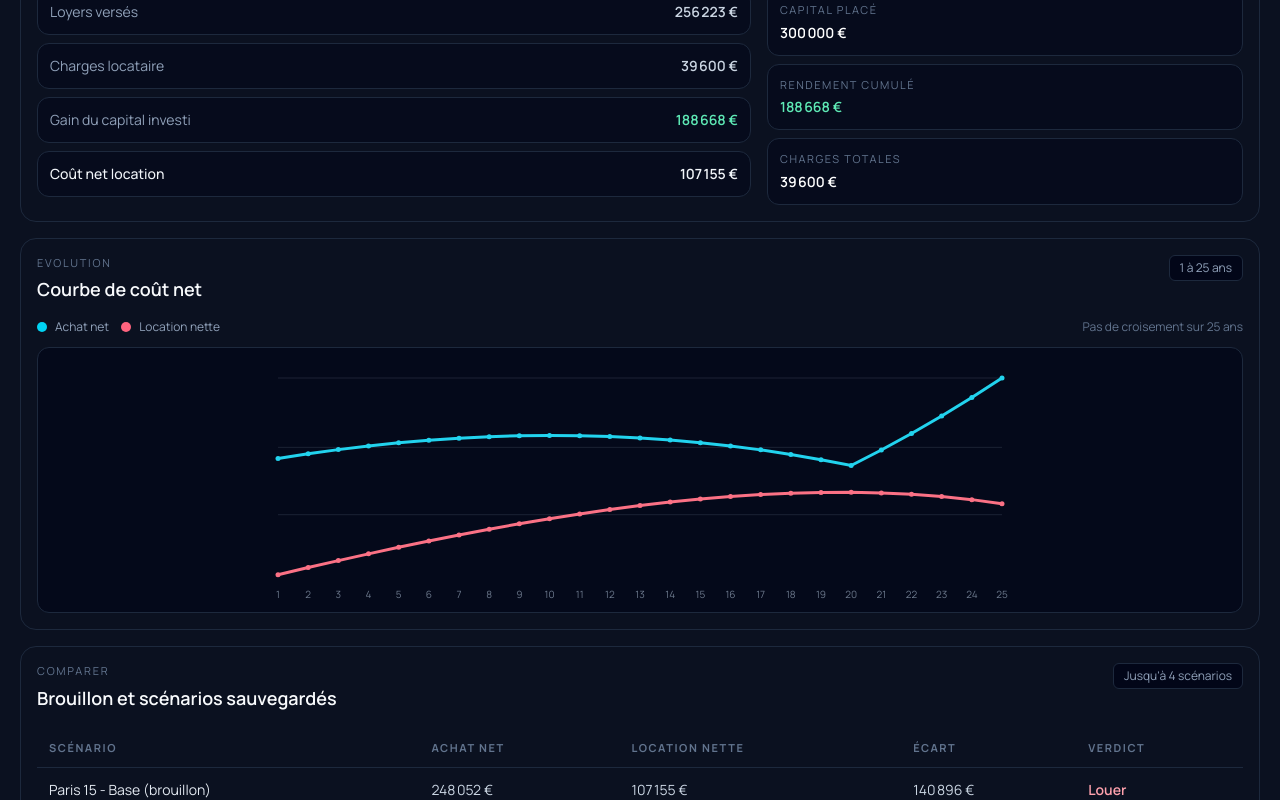
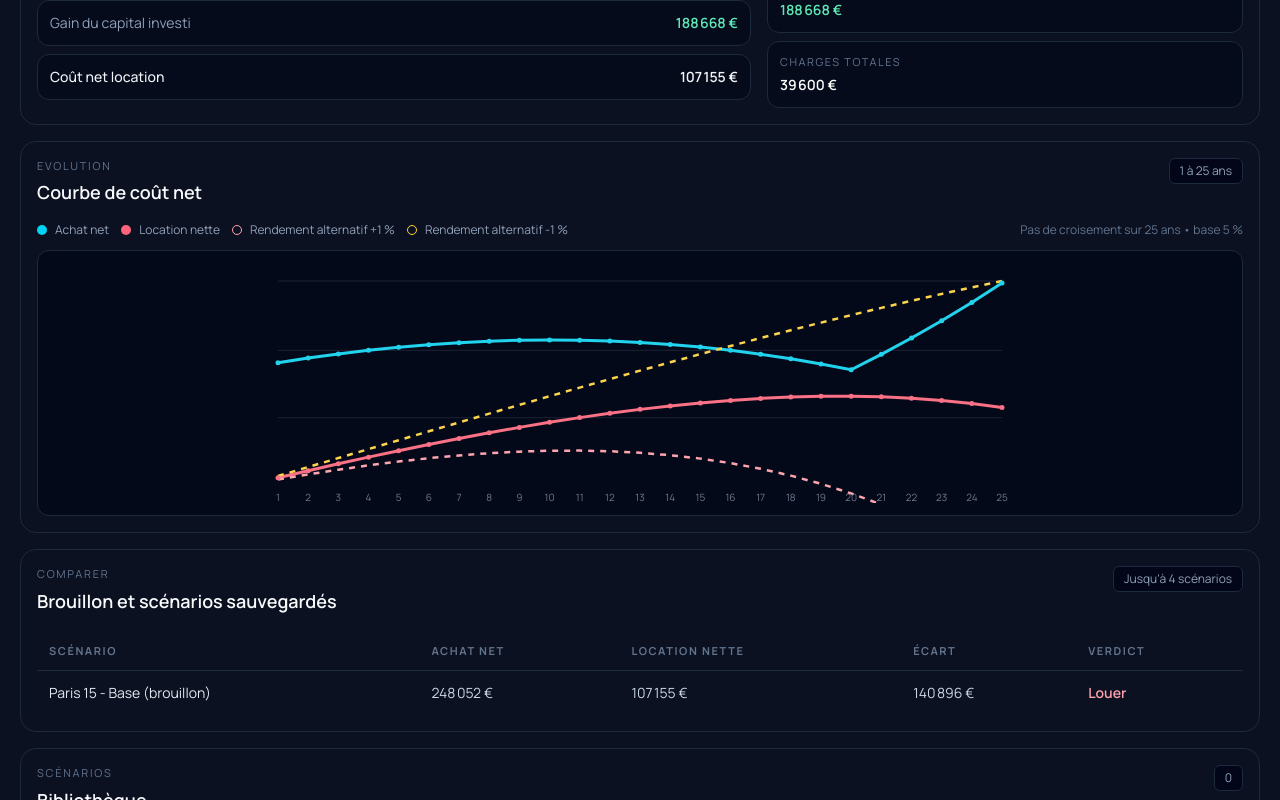
Before and after one commit to amorelpouliquen/acheter-ou-louer, a React (Vite) app: page / in a window 1280 px wide. Shown: the part 1926-2726 px from the top of the page. Built offline with nearby package versions, Linux system fonts and the light colour scheme.

Commit message:
Réorganise affichage hypothèses

```diff
--- a/src/App.jsx
+++ b/src/App.jsx
@@ -565,6 +565,11 @@ function computeTimeline(inputs) {
   return { points, crossoverYear }
 }
 
+function computeSensitivityTimeline(inputs, delta) {
+  const adjustedReturn = Math.max((Number(inputs.opportunityReturn) || 0) + delta, 0)
+  return computeTimeline({ ...inputs, opportunityReturn: adjustedReturn })
+}
+
 function StickySummaryBar({ buyWins, scenario, inputs, formatCurrency, activeSection, onJump }) {
   return (
     <div className="fixed inset-x-0 bottom-0 z-40 border-t border-slate-800 bg-[#020617]/95 px-3 py-3 backdrop-blur md:hidden">
@@ -720,6 +725,13 @@ function SimulatorPage({
 
   const scenario = useMemo(() => computeScenario(inputs), [inputs])
   const timeline = useMemo(() => computeTimeline(inputs), [inputs])
+  const sensitivityTimeline = useMemo(
+    () => ({
+      plus: computeSensitivityTimeline(inputs, 1),
+      minus: computeSensitivityTimeline(inputs, -1),
+    }),
+    [inputs],
+  )
 
   const comparisonScenarios = useMemo(() => {
     const selected = savedScenarios.filter((item) => selectedIds.includes(item.id))
@@ -870,6 +882,7 @@ function SimulatorPage({
                   purchaseTooltips={purchaseTooltips}
                   rentalTooltips={rentalTooltips}
                   timeline={timeline}
+                  sensitivityTimeline={sensitivityTimeline}
                   formatCurrency={formatCurrency}
                   isMobile={isMobileViewport}
                 />
--- a/src/components/ResultsSummary.jsx
+++ b/src/components/ResultsSummary.jsx
@@ -78,12 +78,17 @@ function buildLinePath(data, width, height, paddingX, paddingY, accessor, maxVal
     .join(' ')
 }
 
-function TimelineChart({ points, crossoverYear, isMobile }) {
+function TimelineChart({ points, crossoverYear, sensitivityTimeline, opportunityReturn, isMobile }) {
   const width = isMobile ? 320 : 760
   const height = isMobile ? 176 : 240
   const paddingX = isMobile ? 16 : 18
   const paddingY = isMobile ? 18 : 18
-  const maxValue = Math.max(...points.flatMap((point) => [point.ownerNetCost, point.rentNetCost]), 1)
+  const maxValue = Math.max(
+    ...points.flatMap((point) => [point.ownerNetCost, point.rentNetCost]),
+    ...(sensitivityTimeline?.plus?.points ?? []).map((point) => point.rentNetCost),
+    ...(sensitivityTimeline?.minus?.points ?? []).map((point) => point.rentNetCost),
+    1,
+  )
 
   const ownerPath = buildLinePath(
     points,
@@ -103,6 +108,28 @@ function TimelineChart({ points, crossoverYear, isMobile }) {
     (point) => point.rentNetCost,
     maxValue,
   )
+  const rentPlusPath = sensitivityTimeline
+    ? buildLinePath(
+        sensitivityTimeline.plus.points,
+        width,
+        height,
+        paddingX,
+        paddingY,
+        (point) => point.rentNetCost,
+        maxValue,
+      )
+    : ''
+  const rentMinusPath = sensitivityTimeline
+    ? buildLinePath(
+        sensitivityTimeline.minus.points,
+        width,
+        height,
+        paddingX,
+        paddingY,
+        (point) => point.rentNetCost,
+        maxValue,
+      )
+    : ''
   const crossoverPoint = crossoverYear ? points.find((point) => point.year === crossoverYear) : null
   const crossoverX = crossoverPoint
     ? paddingX + ((crossoverPoint.year - 1) / Math.max(points.length - 1, 1)) * (width - paddingX * 2)
@@ -125,8 +152,18 @@ function TimelineChart({ points, crossoverYear, isMobile }) {
           <span className="inline-block h-2.5 w-2.5 rounded-full bg-rose-400" />
           Location nette
         </div>
+        <div className="flex items-center gap-2">
+          <span className="inline-block h-2.5 w-2.5 rounded-full border border-rose-300" />
+          Rendement alternatif +1 %
+        </div>
+        <div className="flex items-center gap-2">
+          <span className="inline-block h-2.5 w-2.5 rounded-full border border-amber-300" />
+          Rendement alternatif -1 %
+        </div>
         <div className="sm:ml-auto text-slate-500">
-          {crossoverYear ? `Croisement estimé vers ${crossoverYear} ans` : 'Pas de croisement sur 25 ans'}
+          {crossoverYear
+            ? `Croisement estimé vers ${crossoverYear} ans • base ${opportunityReturn} %`
+            : `Pas de croisement sur 25 ans • base ${opportunityReturn} %`}
         </div>
       </div>
 
@@ -149,6 +186,24 @@ function TimelineChart({ points, crossoverYear, isMobile }) {
 
           <path d={ownerPath} fill="none" stroke="#22d3ee" strokeWidth={isMobile ? '2.5' : '3'} />
           <path d={rentPath} fill="none" stroke="#fb7185" strokeWidth={isMobile ? '2.5' : '3'} />
+          {rentPlusPath ? (
+            <path
+              d={rentPlusPath}
+              fill="none"
+              stroke="#fda4af"
+              strokeWidth={isMobile ? '2' : '2.5'}
+              strokeDasharray="6 6"
+            />
+          ) : null}
+          {rentMinusPath ? (
+            <path
+              d={rentMinusPath}
+              fill="none"
+              stroke="#fcd34d"
+              strokeWidth={isMobile ? '2' : '2.5'}
+              strokeDasharray="6 6"
+            />
+          ) : null}
 
           {(!isMobile ? points : visibleLabels).map((point, index) => {
             const pointIndex = points.findIndex((entry) => entry.year === point.year)
@@ -221,6 +276,7 @@ export default function ResultsSummary({
   purchaseTooltips,
   rentalTooltips,
   timeline,
+  sensitivityTimeline,
   formatCurrency,
   isMobile,
 }) {
@@ -380,7 +436,13 @@ export default function ResultsSummary({
           </div>
         }
       >
-        <TimelineChart points={timeline.points} crossoverYear={timeline.crossoverYear} isMobile={isMobile} />
+        <TimelineChart
+          points={timeline.points}
+          crossoverYear={timeline.crossoverYear}
+          sensitivityTimeline={sensitivityTimeline}
+          opportunityReturn={inputs.opportunityReturn}
+          isMobile={isMobile}
+        />
       </SectionCard>
     </div>
   )
--- a/src/components/ScenarioForm.jsx
+++ b/src/components/ScenarioForm.jsx
@@ -129,15 +129,16 @@ export default function ScenarioForm({
   formatCurrency,
   isMobile,
 }) {
-  const essentialFields = [
+  const essentialFieldIds = [
     FORM_GROUPS.essentials[0],
     FORM_GROUPS.essentials[1],
+    FORM_GROUPS.essentials[2],
     ...(inputs.pricingMode === pricingModes.total
-      ? ['purchasePrice', 'monthlyRent']
-      : ['purchasePricePerSqm', 'monthlyRentPerSqm']),
-    FORM_GROUPS.essentials[2],
-    ...FORM_GROUPS.essentialsCharges,
-  ].map((id) => fieldMeta[id])
+      ? ['purchasePrice', 'ownerMonthlyCharges', 'monthlyRent', 'renterMonthlyCharges']
+      : ['purchasePricePerSqm', 'ownerMonthlyCharges', 'monthlyRentPerSqm', 'renterMonthlyCharges']),
+  ]
+
+  const essentialFields = essentialFieldIds.map((id) => fieldMeta[id])
 
   const financingFields = FORM_GROUPS.financing.map((id) => fieldMeta[id])
   const advancedFields = FORM_GROUPS.advanced.map((id) => fieldMeta[id])
@@ -190,7 +191,7 @@ export default function ScenarioForm({
                     ? 'xl:col-span-6'
                     : index === 1
                       ? 'xl:col-span-3'
-                      : index === 4
+                      : index === 2
                         ? 'xl:col-span-3'
                         : 'xl:col-span-6'
 
```
